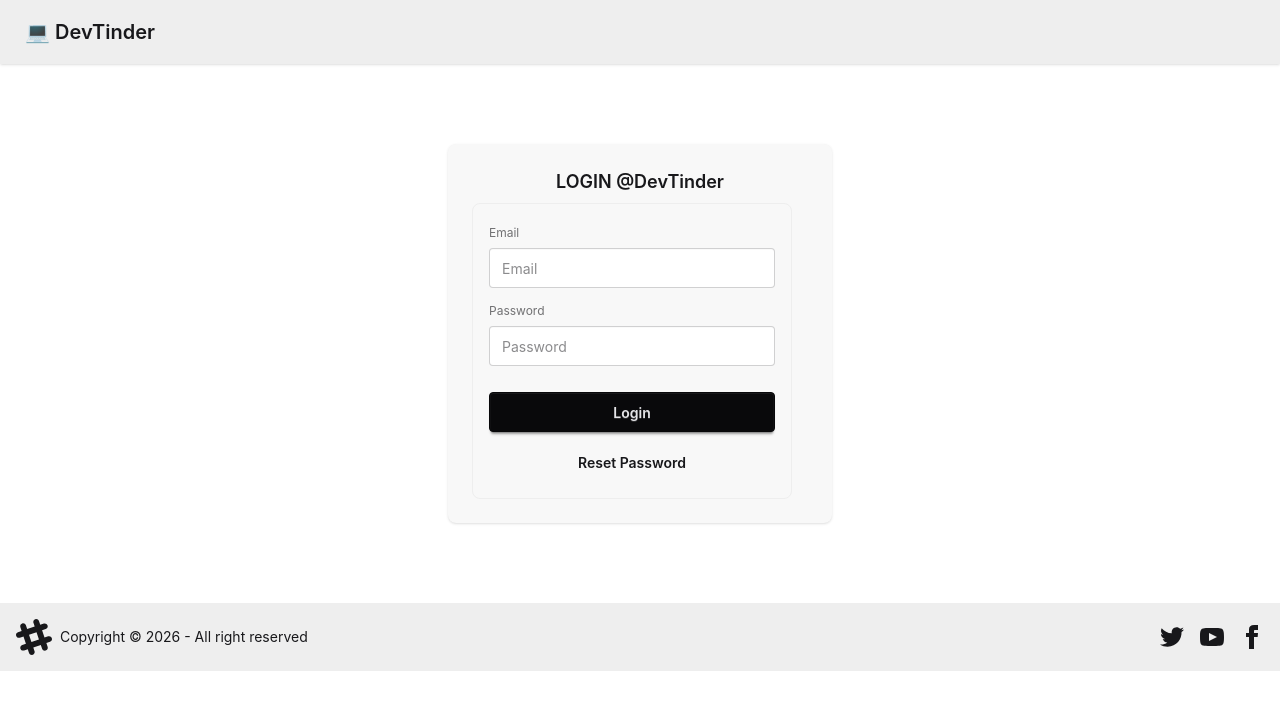
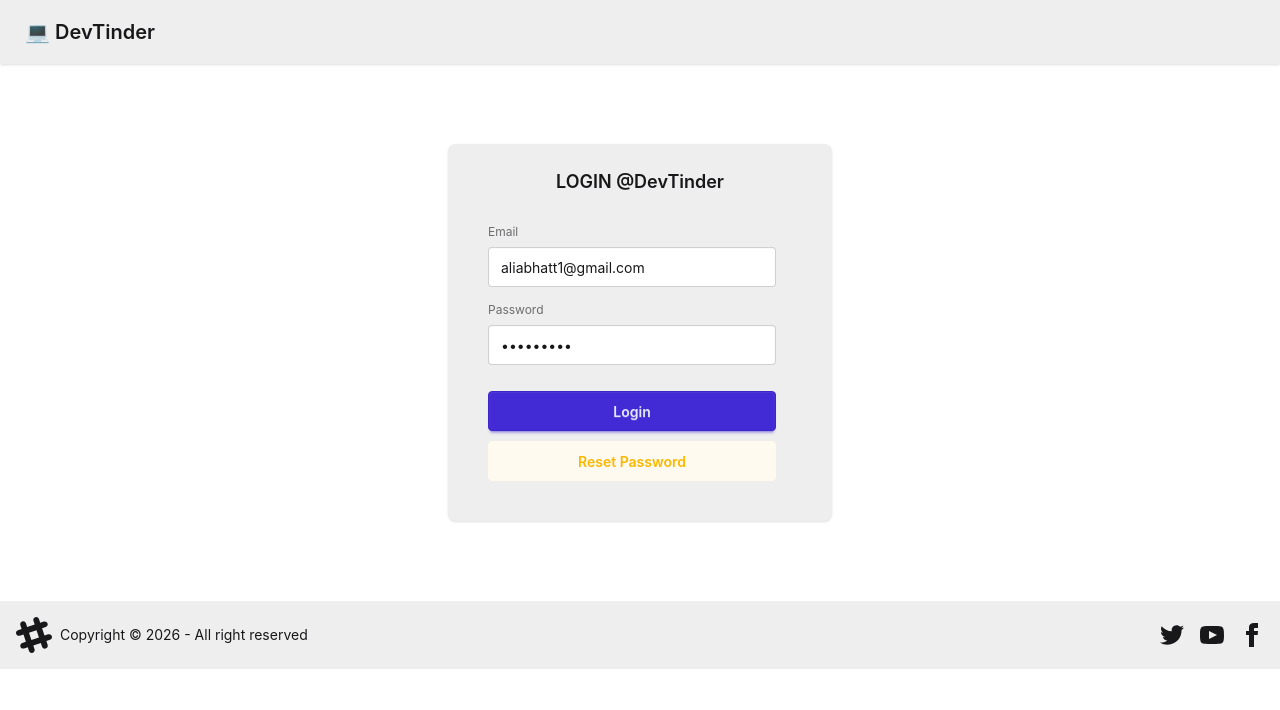
Before and after one commit to dakshbisht1999/devtinder-fe, a React (Vite) app: page /login in a window 1280 px wide. Shown: the top 710 px of the page. Built offline with nearby package versions, Linux system fonts and the light colour scheme.

Commit message:
added password validators

```diff
--- a/src/Login.jsx
+++ b/src/Login.jsx
@@ -1,33 +1,48 @@
 import { useState } from "react";
 import { Link } from "react-router-dom";
+import axiosInstance from "./utils/axios";
 
 const emailPattern = /^[^\s@]+@[^\s@]+\.[^\s@]+$/;
 
 const Login = () => {
-    const [email, setEmail] = useState("");
-    const [emailError, setEmailError] = useState("");
+    const [emailId, setEmailId] = useState("aliabhatt1@gmail.com");
+    const [emailIdError, setEmailIdError] = useState("");
+    const [password, setPassword] = useState("Abcd@1234");
+    const [passwordError, setPasswordError] = useState("");
 
     const validateEmail = (value) => {
         const error = !value.trim()
             ? "Required"
             : !emailPattern.test(value)
-                ? "Enter a valid email password"
+                ? "Enter a valid email address."
                 : "";
 
-        setEmailError(error);
+        setEmailIdError(error);
         return !error;
     };
 
-    const handleSubmit = (event) => {
+    const validatePassword = (value) => {
+        const error = !value.trim() ? "Required" : "";
+
+        setPasswordError(error);
+        return !error;
+    };
+
+    const handleSubmit = async (event) => {
         event.preventDefault();
-        validateEmail(email);
+
+        const isEmailValid = validateEmail(emailId);
+        const isPasswordValid = validatePassword(password);
+
+        if (!isEmailValid || !isPasswordValid) return;
+
     };
 
     return (
         <>
             {/* <h1>Login Page</h1> */}
             <div className="flex justify-center items-center my-20">
-                <div className="card bg-base-200 w-96 shadow-sm ">
+                <div className="card bg-base-300 w-96 shadow-sm ">
                     {/* <figure>
                         <img
                         src="https://img.daisyui.com/images/stock/photo-1606107557195-0e29a4b5b4aa.webp"
@@ -38,7 +53,7 @@ const Login = () => {
                             LOGIN @DevTinder
                         </h2>
 
-                        <form className="fieldset bg-base-200 border-base-300 rounded-box w-xs border p-4"
+                        <form className="fieldset w-xs p-4"
                             noValidate onSubmit={handleSubmit}>
                             <fieldset className="fieldset">
                                 <label className="label">Email</label>
@@ -46,26 +61,38 @@ const Login = () => {
                                     type="email"
                                     className="input validator"
                                     placeholder="Email"
-                                    value={email}
+                                    value={emailId}
                                     onChange={(event) => {
                                         const value = event.target.value;
-                                        setEmail(value);
-                                        if (emailError) validateEmail(value);
+                                        setEmailId(value);
+                                        if (emailIdError) validateEmail(value);
                                     }}
                                     onBlur={(event) => validateEmail(event.target.value)}
-                                    aria-invalid={Boolean(emailError)}
+                                    aria-invalid={Boolean(emailIdError)}
                                 />
-                                {emailError && <p className="validator-hint">{emailError}</p>}
+                                {emailIdError && <p className="validator-hint">{emailIdError}</p>}
                             </fieldset>
 
                             <label className="fieldset">
                                 <span className="label">Password</span>
-                                <input type="password" className="input validator" placeholder="Password" required />
-                                <span className="validator-hint hidden">Required</span>
+                                <input
+                                    type="password"
+                                    className="input validator"
+                                    placeholder="Password"
+                                    value={password}
+                                    onChange={(event) => {
+                                        const value = event.target.value;
+                                        setPassword(value);
+                                        if (passwordError) validatePassword(value);
+                                    }}
+                                    onBlur={(event) => validatePassword(event.target.value)}
+                                    aria-invalid={Boolean(passwordError)}
+                                />
+                                {passwordError && <span className="validator-hint">{passwordError}</span>}
                             </label>
 
-                            <button className="btn btn-neutral mt-4" type="submit">Login</button>
-                            <Link className="btn btn-ghost mt-1" to="/resetPassword">Reset Password</Link>
+                            <button className="btn btn-primary mt-4" type="submit">Login</button>
+                            <Link className="btn btn-soft btn-warning mt-1" to="/resetPassword">Reset Password</Link>
                         </form>
                     </div>
                 </div>
```
